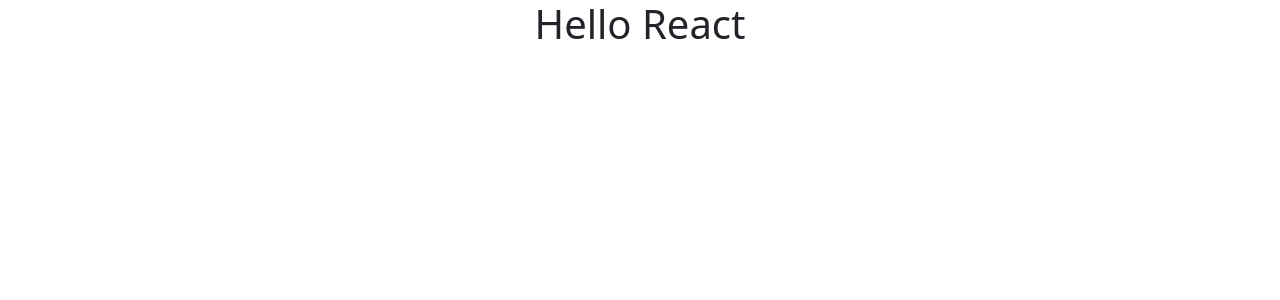
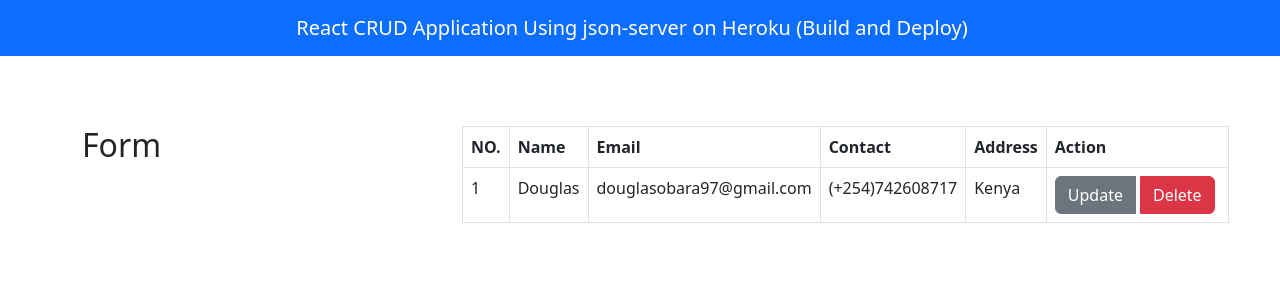
Before and after one commit to Douglas254/Json-Server-CRUD, a React (Create React App) app: page / in a window 1280 px wide. Shown: the top 300 px of the page. Built offline with nearby package versions, Linux system fonts and the light colour scheme; data requests are answered from the project's data file.

Commit message:
display the content from the json server on the browser

```diff
--- a/db.json
+++ b/db.json
@@ -4,7 +4,7 @@
       "name": "Douglas",
       "address": "Kenya",
       "email": "douglasobara97@gmail.com",
-      "contact": "+254 (0)7 42 608 717",
+      "contact": "(+254)742608717",
       "id": 1
     }
   ]
--- a/src/App.js
+++ b/src/App.js
@@ -1,10 +1,94 @@
+import React, { useState, useEffect } from "react";
+import {
+  Table,
+  Container,
+  Row,
+  Col,
+  Button,
+  ButtonGroup,
+  Form,
+  Navbar,
+} from "react-bootstrap";
+import axios from "axios";
+import { toast, ToastContainer } from "react-toastify";
+import "react-toastify/dist/ReactToastify.css";
 import "./App.css";
 
+// our API
+const api = "http://localhost:5000/users";
+
 function App() {
+  const [data, setData] = useState([]);
+
+  useEffect(() => {
+    loadUsers();
+  }, []);
+
+  const loadUsers = async () => {
+    const response = await axios.get(api);
+    setData(response.data);
+    // console.log(response.data);
+  };
   return (
-    <div className="App">
-      <h1>Hello React</h1>
-    </div>
+    <>
+      <ToastContainer />
+      <Navbar bg="primary" variant="dark" className="justify-content-center">
+        <Navbar.Brand>
+          React CRUD Application Using json-server on Heroku (Build and Deploy)
+        </Navbar.Brand>
+      </Navbar>
+      <Container style={{ marginTop: "70px" }}>
+        <Row>
+          <Col md={4}>
+            <h2>Form</h2>
+          </Col>
+          <Col md={8}>
+            <Table bordered hover>
+              <thead>
+                <tr>
+                  <th>NO.</th>
+                  <th>Name</th>
+                  <th>Email</th>
+                  <th>Contact</th>
+                  <th>Address</th>
+                  <th>Action</th>
+                </tr>
+              </thead>
+
+              {/* mapping through the data in our array  */}
+              {data &&
+                data.map((item, index) => (
+                  <tbody key={index}>
+                    <tr>
+                      <td>{index + 1}</td>
+                      <td>{item.name}</td>
+                      <td>{item.email}</td>
+                      <td>{item.contact}</td>
+                      <td>{item.address}</td>
+                      <td>
+                        <ButtonGroup>
+                          <Button
+                            style={{ marginRight: "5px" }}
+                            variant="secondary"
+                          >
+                            Update
+                          </Button>
+                          <Button
+                            style={{ marginRight: "5px" }}
+                            variant="danger"
+                          >
+                            Delete
+                          </Button>
+                        </ButtonGroup>
+                      </td>
+                    </tr>
+                  </tbody>
+                ))}
+            </Table>
+          </Col>
+        </Row>
+      </Container>
+    </>
   );
 }
 
```
